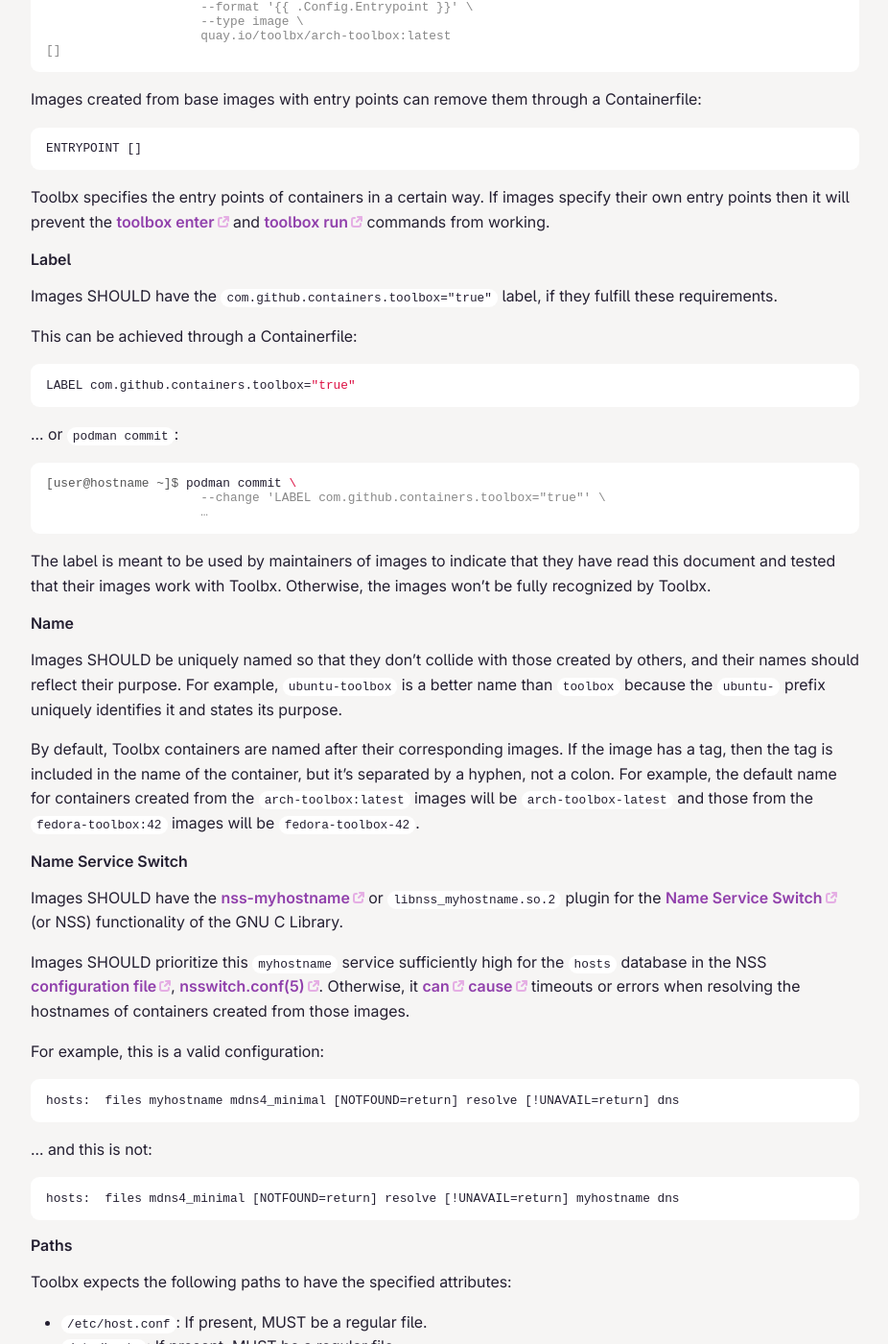
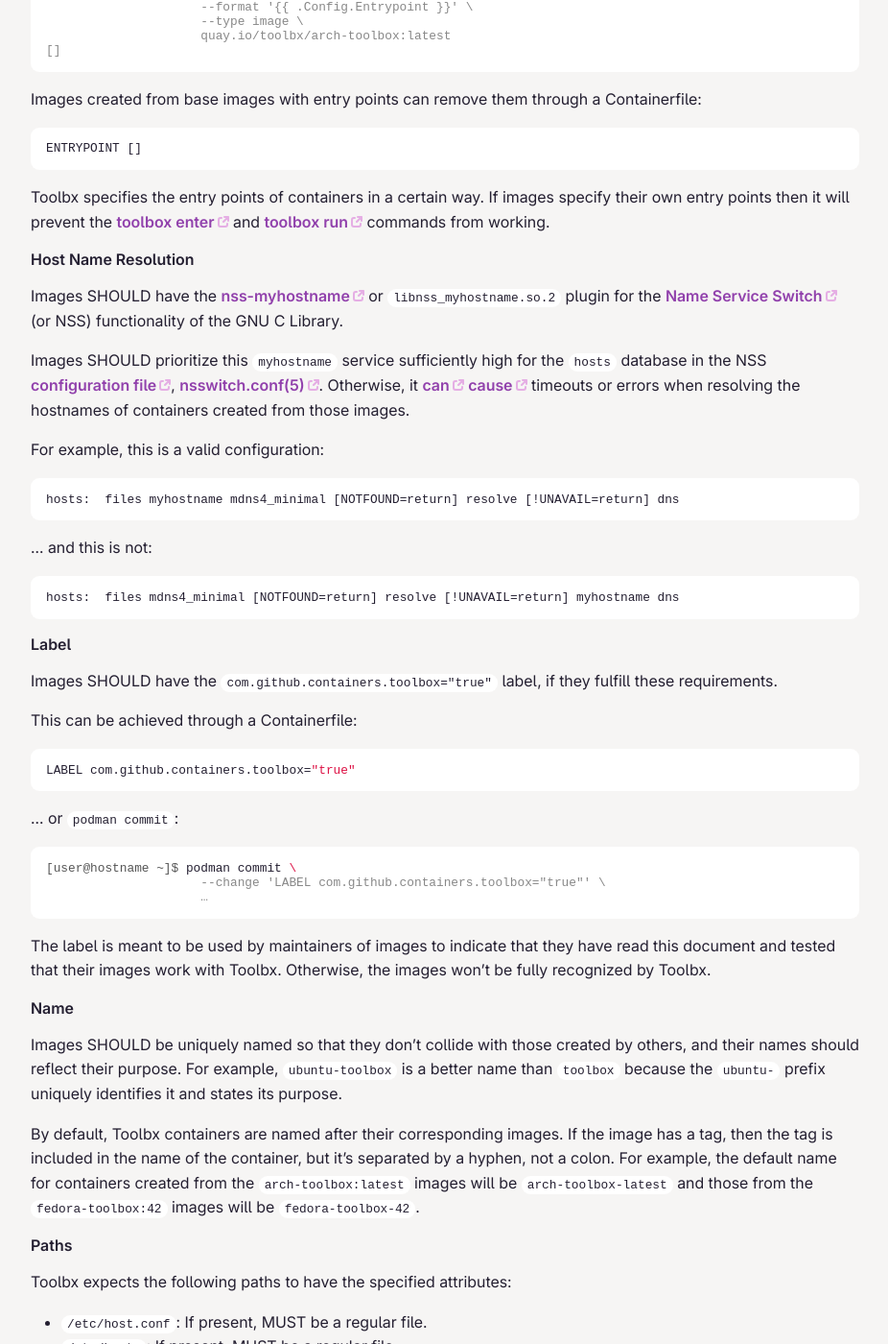
Before and after one commit to containers/containertoolbx.org, a Jekyll site: the page built from doc.md, in a window 1280 px wide and 1400 px high, scrolled down 4737 px. Shown: the whole window at 96% size, without its empty margins (176-1102 px from the left). Built offline with Jekyll 4.4.1, drawn with Linux system fonts in a browser that asks for light colours; some of the changed lines change nothing that is shown; some of the changed text lies outside the part shown.

Commit message:
Rename 'Name Service Switch' to 'Host Name Resolution' in doc.md
A subsequent commit will use this to move the text on /etc/host.conf,
/etc/hosts and /etc/resolv.conf from the 'Paths' sub-section to this
one.  That will keep the requirements around resolving host names in the
same place.

https://github.com/containers/toolbox/issues/1606

````diff
--- a/doc.md
+++ b/doc.md
@@ -170,6 +170,22 @@
 
 Toolbx specifies the entry points of containers in a certain way. If images specify their own entry points then it will prevent the [toolbox enter](https://github.com/containers/toolbox/blob/main/doc/toolbox-enter.1.md) and [toolbox run](https://github.com/containers/toolbox/blob/main/doc/toolbox-run.1.md) commands from working.
 
+#### Host Name Resolution
+
+Images SHOULD have the [nss-myhostname](https://www.freedesktop.org/software/systemd/man/latest/nss-myhostname.html) or `libnss_myhostname.so.2` plugin for the [Name Service Switch](https://www.gnu.org/software/libc/manual/html_node/Name-Service-Switch.html) (or NSS) functionality of the GNU C Library.
+
+Images SHOULD prioritize this `myhostname` service sufficiently high for the `hosts` database in the NSS [configuration file](https://www.gnu.org/software/libc/manual/html_node/NSS-Configuration-File.html), [nsswitch.conf(5)](https://man7.org/linux/man-pages/man5/nsswitch.conf.5.html). Otherwise, it [can](https://github.com/authselect/authselect/pull/366) [cause](https://bugzilla.redhat.com/show_bug.cgi?id=2291062) timeouts or errors when resolving the hostnames of containers created from those images.
+
+For example, this is a valid configuration:
+```conf
+hosts:  files myhostname mdns4_minimal [NOTFOUND=return] resolve [!UNAVAIL=return] dns
+```
+
+… and this is not:
+```conf
+hosts:  files mdns4_minimal [NOTFOUND=return] resolve [!UNAVAIL=return] myhostname dns
+```
+
 #### Label
 
 Images SHOULD have the `com.github.containers.toolbox="true"` label, if they fulfill these requirements.
@@ -193,22 +209,6 @@
 Images SHOULD be uniquely named so that they don't collide with those created by others, and their names should reflect their purpose. For example, `ubuntu-toolbox` is a better name than `toolbox` because the `ubuntu-` prefix uniquely identifies it and states its purpose.
 
 By default, Toolbx containers are named after their corresponding images. If the image has a tag, then the tag is included in the name of the container, but it's separated by a hyphen, not a colon. For example, the default name for containers created from the `arch-toolbox:latest` images will be `arch-toolbox-latest` and those from the `fedora-toolbox:{{ page.fedora-version }}` images will be `fedora-toolbox-{{ page.fedora-version }}`.
-
-#### Name Service Switch
-
-Images SHOULD have the [nss-myhostname](https://www.freedesktop.org/software/systemd/man/latest/nss-myhostname.html) or `libnss_myhostname.so.2` plugin for the [Name Service Switch](https://www.gnu.org/software/libc/manual/html_node/Name-Service-Switch.html) (or NSS) functionality of the GNU C Library.
-
-Images SHOULD prioritize this `myhostname` service sufficiently high for the `hosts` database in the NSS [configuration file](https://www.gnu.org/software/libc/manual/html_node/NSS-Configuration-File.html), [nsswitch.conf(5)](https://man7.org/linux/man-pages/man5/nsswitch.conf.5.html). Otherwise, it [can](https://github.com/authselect/authselect/pull/366) [cause](https://bugzilla.redhat.com/show_bug.cgi?id=2291062) timeouts or errors when resolving the hostnames of containers created from those images.
-
-For example, this is a valid configuration:
-```conf
-hosts:  files myhostname mdns4_minimal [NOTFOUND=return] resolve [!UNAVAIL=return] dns
-```
-
-… and this is not:
-```conf
-hosts:  files mdns4_minimal [NOTFOUND=return] resolve [!UNAVAIL=return] myhostname dns
-```
 
 #### Paths
 
````
